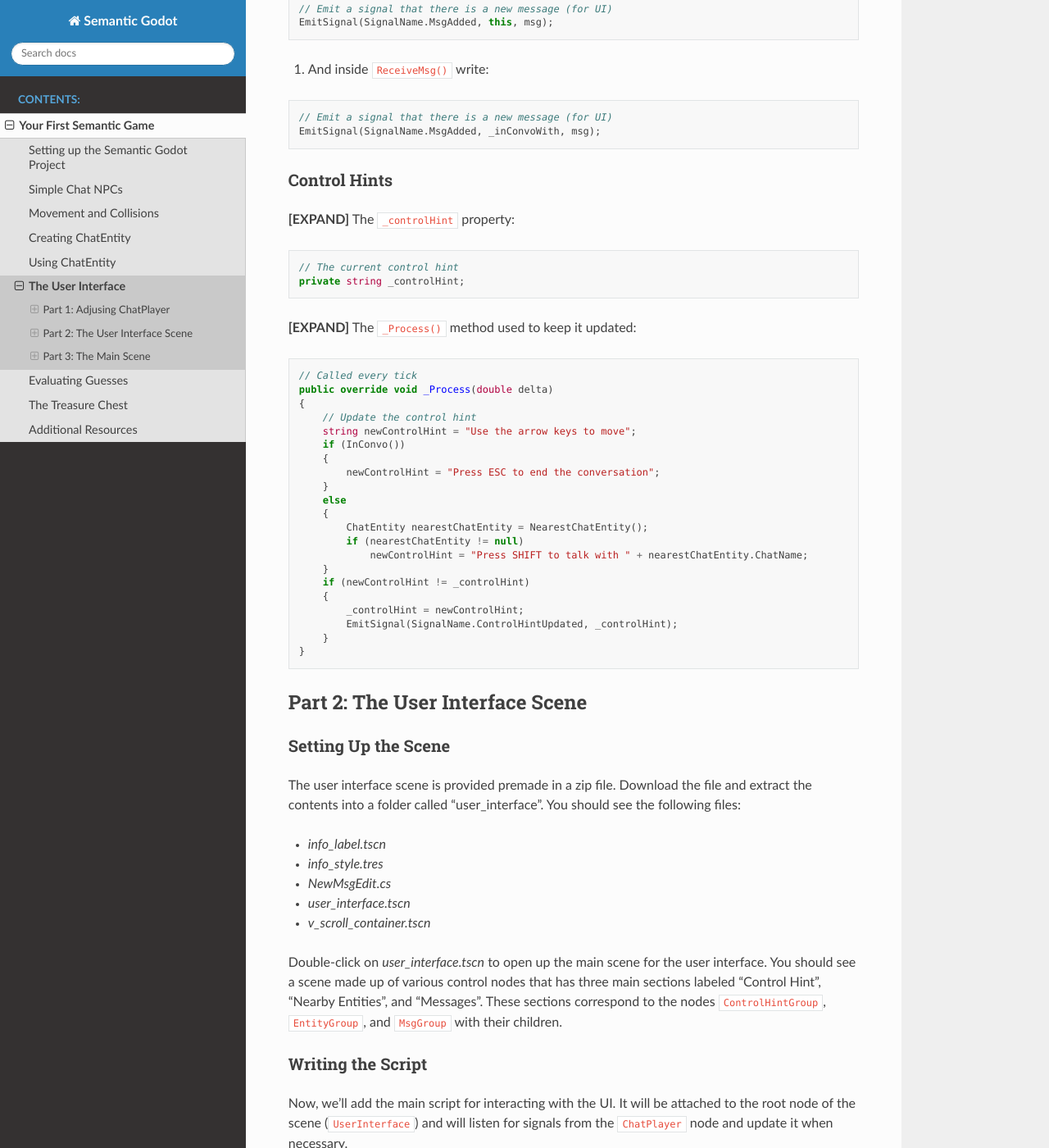
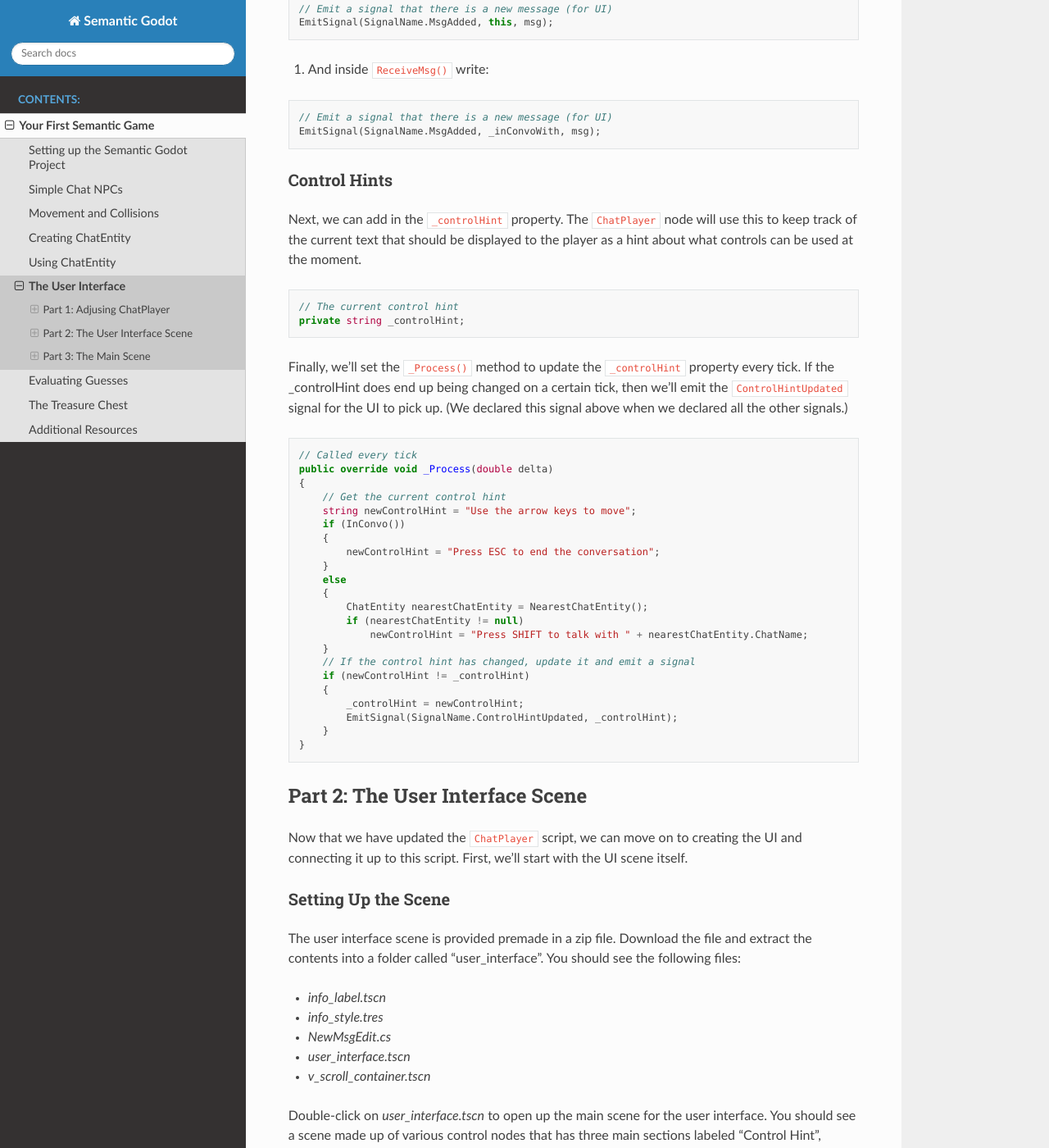
Before and after one commit to RaiderSoft/semantic-godot, a Sphinx documentation site: the page built from docs/first_semantic_game/05.user_interface.rst, in a window 1280 px wide and 1400 px high, scrolled down 1634 px. Shown: the whole window at 82% size. Built offline with Sphinx 7.4.7 and the Read the Docs theme 2.0.0, drawn with Linux system fonts in a browser that asks for light colours.

Commit message:
Fill out the ChatPlayer section of the UI script

```diff
--- a/docs/first_semantic_game/05.user_interface.rst
+++ b/docs/first_semantic_game/05.user_interface.rst
@@ -90,21 +90,26 @@ player. So everywhere we have ``GD.Print()`` statements, we'll instead use ``Emi
 Control Hints
 ^^^^^^^^^^^^^
 
-**[EXPAND]** The ``_controlHint`` property:
+Next, we can add in the ``_controlHint`` property. The ``ChatPlayer`` node will use this to keep
+track of the current text that should be displayed to the player as a hint about what controls can
+be used at the moment.
 
 .. code-block:: csharp
 
     // The current control hint
     private string _controlHint;
 
-**[EXPAND]** The ``_Process()`` method used to keep it updated:
+Finally, we'll set the ``_Process()`` method to update the ``_controlHint`` property every tick. If
+the _controlHint does end up being changed on a certain tick, then we'll emit the
+``ControlHintUpdated`` signal for the UI to pick up. (We declared this signal above when we
+declared all the other signals.)
 
 .. code-block:: csharp
 
     // Called every tick
     public override void _Process(double delta)
     {
-        // Update the control hint
+        // Get the current control hint
         string newControlHint = "Use the arrow keys to move";
         if (InConvo())
         {
@@ -116,6 +121,7 @@ Control Hints
             if (nearestChatEntity != null)
                 newControlHint = "Press SHIFT to talk with " + nearestChatEntity.ChatName;
         }
+        // If the control hint has changed, update it and emit a signal
         if (newControlHint != _controlHint)
         {
             _controlHint = newControlHint;
@@ -125,6 +131,9 @@ Control Hints
 
 Part 2: The User Interface Scene
 --------------------------------
+
+Now that we have updated the ``ChatPlayer`` script, we can move on to creating the UI and
+connecting it up to this script. First, we'll start with the UI scene itself.
 
 Setting Up the Scene
 ^^^^^^^^^^^^^^^^^^^^
```
